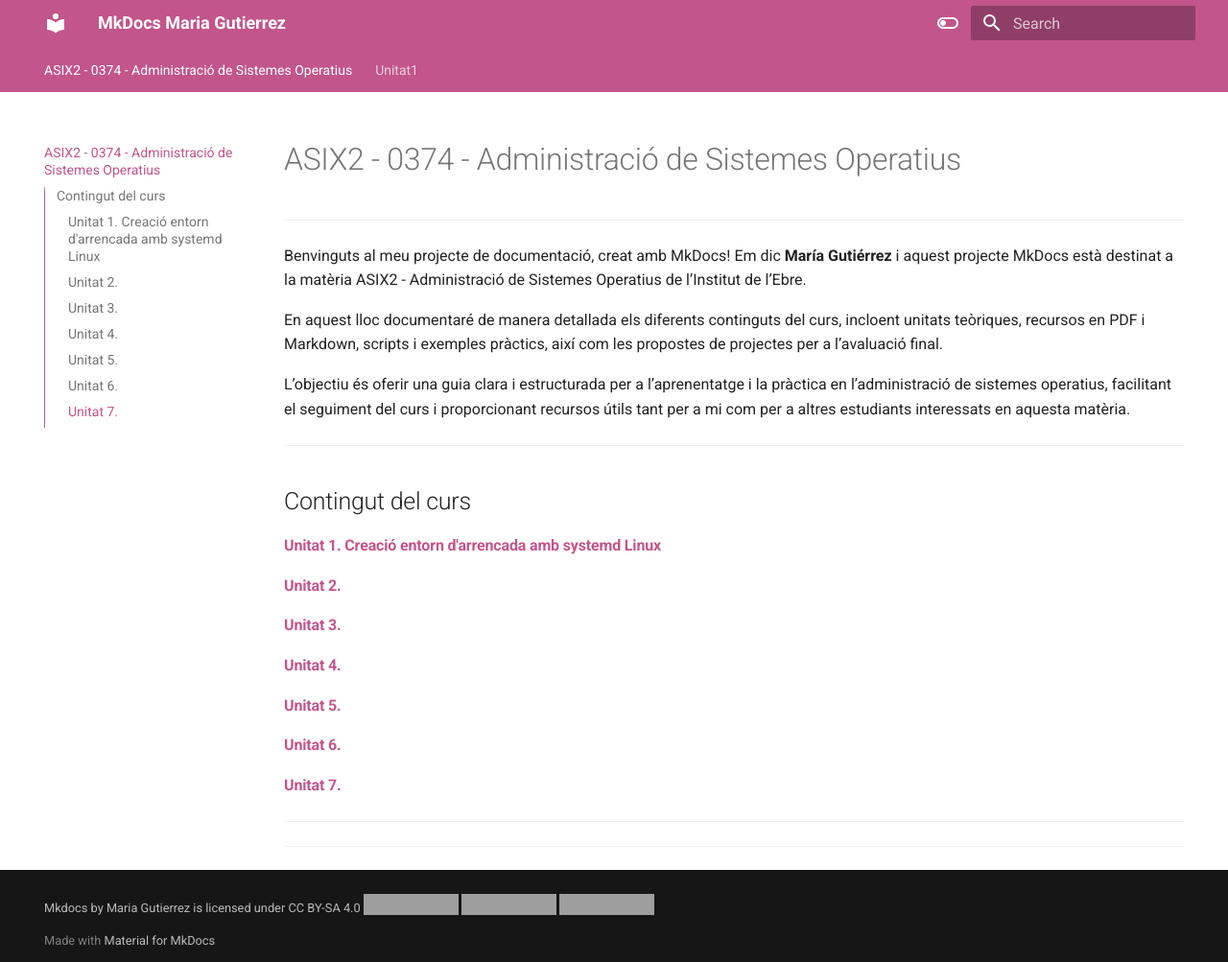
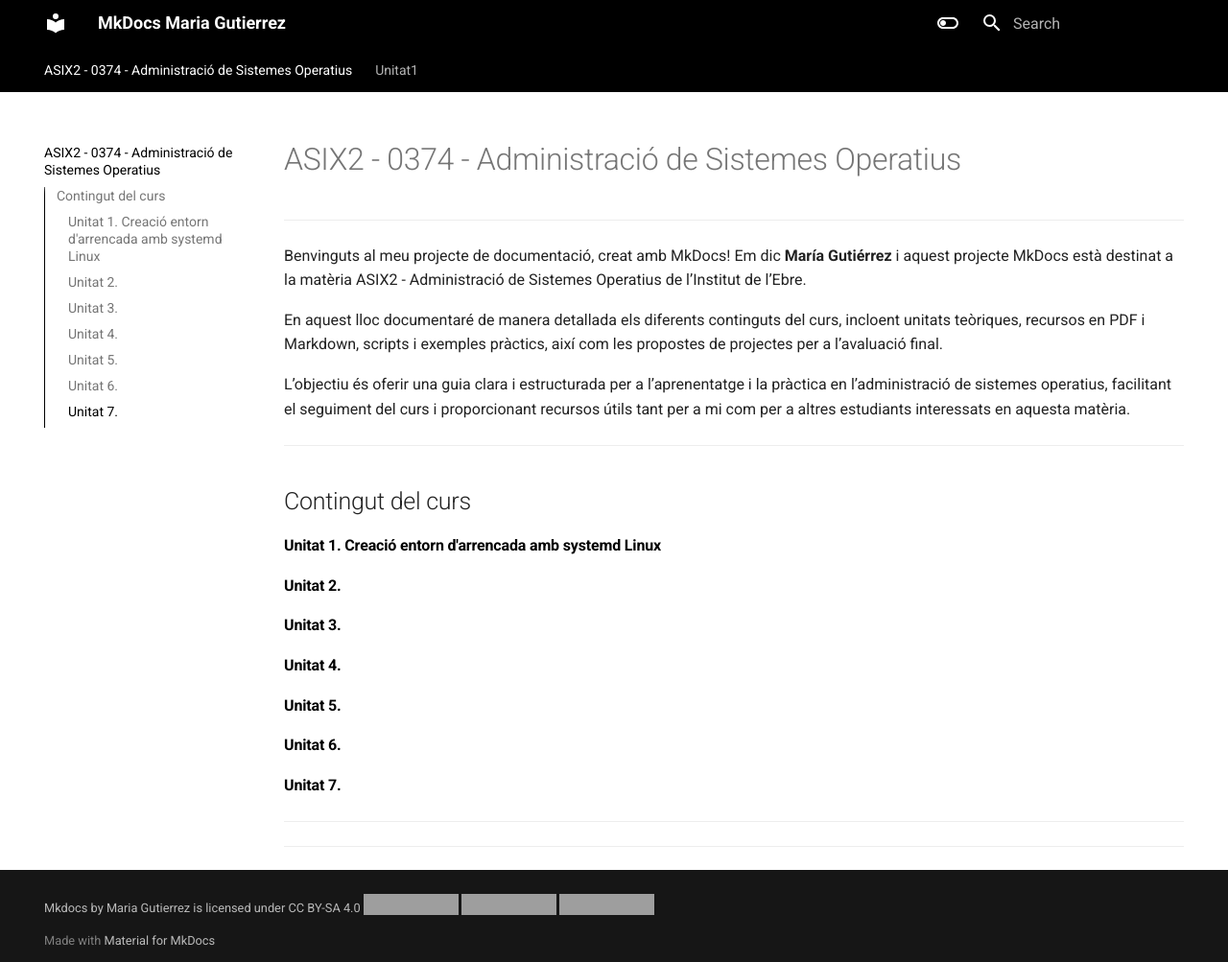
Before and after one commit to mariagutierrez03/projecte-asix2, an MkDocs documentation site: the page built from docs/index.md, in a window 1280 px wide and 1003 px high. Shown: the whole window at 96% size. Built offline with MkDocs 1.6.1 and Material for MkDocs 9.7.7, drawn with Linux system fonts in a browser that asks for light colours; grey boxes are pictures that could not be loaded.

Commit message:
Update extra.css

```diff
--- a/docs/stylesheets/extra.css
+++ b/docs/stylesheets/extra.css
@@ -10,7 +10,7 @@ main .md-typeset img {
 
 /* Paleta para el esquema por defecto */
 [data-md-color-scheme="default"] {
-  --md-primary-fg-color:        #c2558b; /* rosa principal más oscuro */
+  --md-primary-fg-color:        #000000; /* rosa principal más oscuro */
   --md-primary-fg-color--light: #d97aa8; /* versión clara */
   --md-primary-fg-color--dark:  #962f5f; /* versión oscura */
 
```
